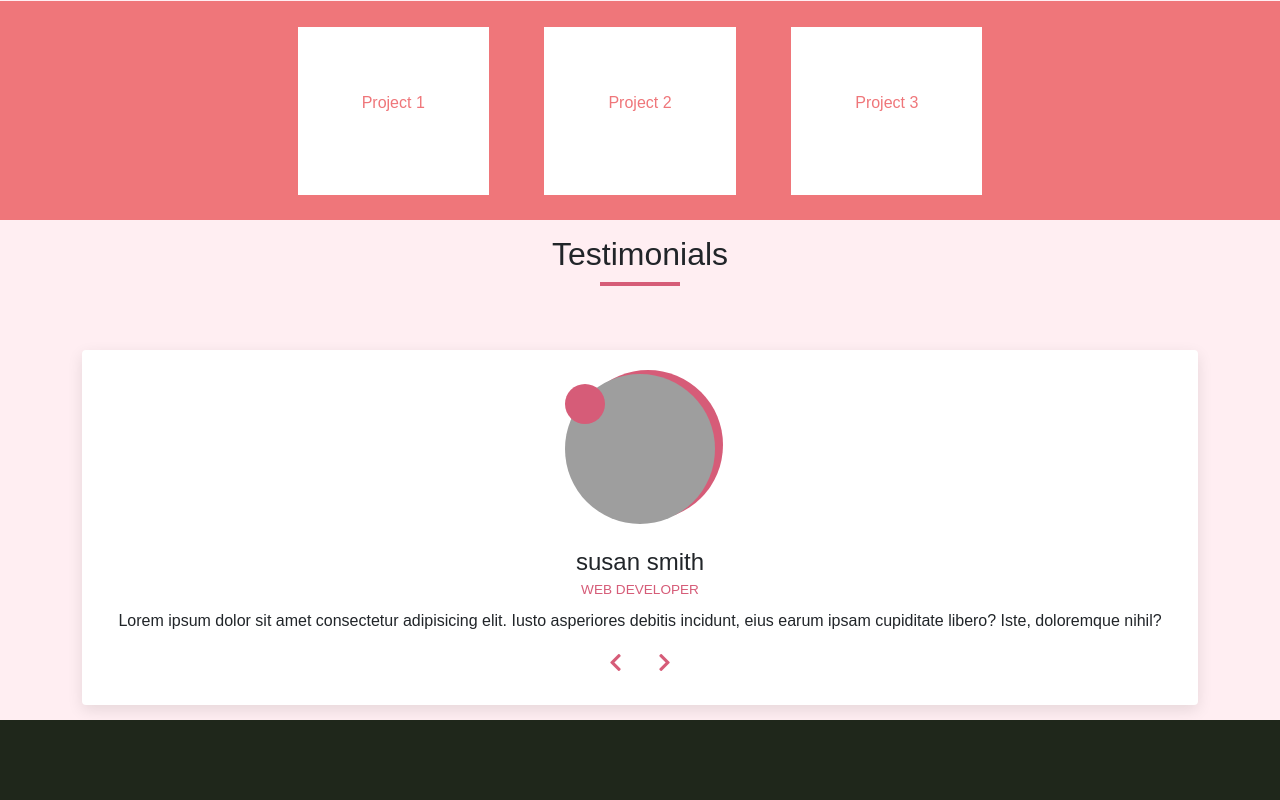
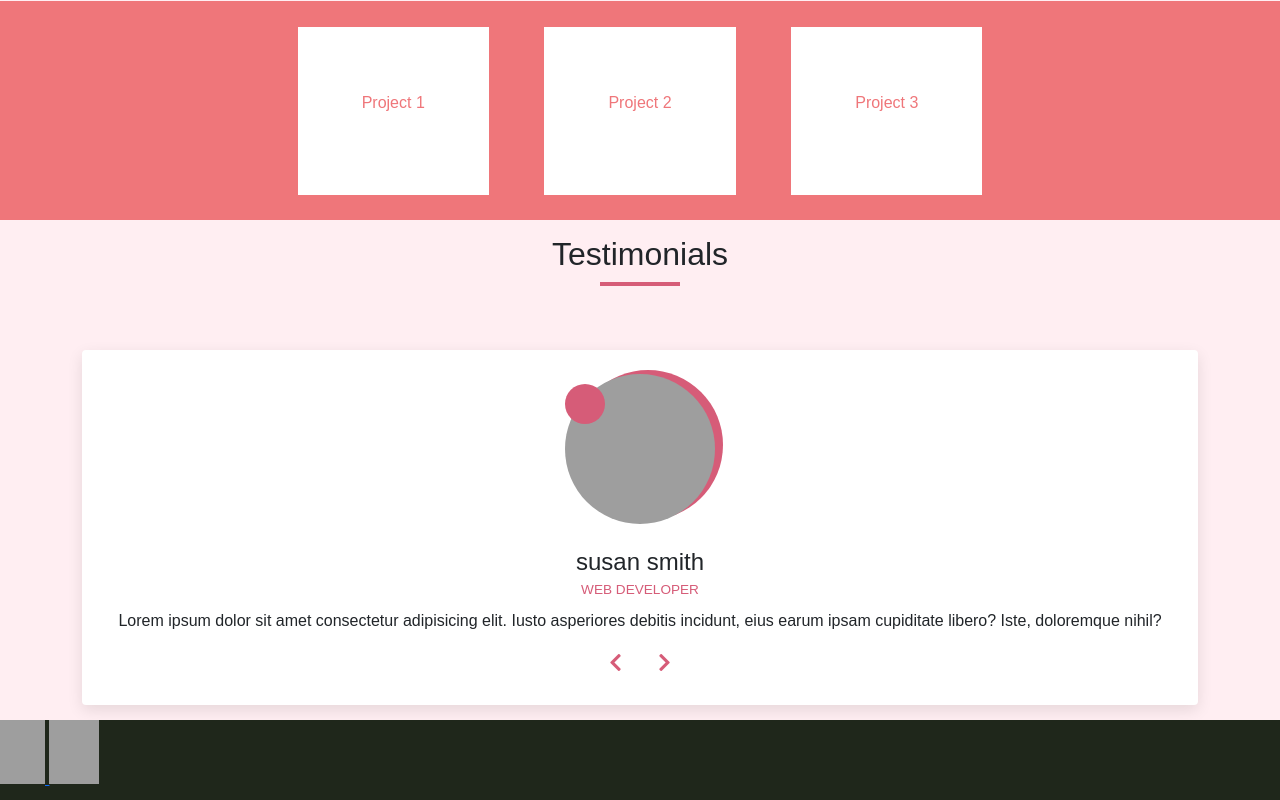
Before and after one commit to tuwadmin/portfolio, a plain HTML site: page index.html in a window 1280 px wide. Shown: the part 1035-1835 px from the top of the page. Drawn offline with nearby package versions, Linux system fonts and the light colour scheme; grey boxes are pictures that could not be loaded.

Commit message:
added footer social icons and anchors

```diff
--- a/index.html
+++ b/index.html
@@ -11,13 +11,13 @@
 </head>
 <header>
     <nav class="navBar">
-        <label class="welcomeLabel">Sam</label>
+        <label class="welcomeLabel"> Sam </label>
         <ul class="navList">
-            <label class="navItems">About Me</label>
-            <label class="navItems">Skills</label>
-            <label class="navItems">Projects</label>
-            <label class="navItems">Testimonials</label>
-            <label class="navItems">Contact Me</label>
+            <label class="navItems"> About Me </label>
+            <label class="navItems"> Skills </label>
+            <label class="navItems"> Projects </label>
+            <label class="navItems"> Testimonials </label>
+            <label class="navItems"> Contact Me </label>
         </ul>
     </nav>
 </header>
@@ -101,5 +101,16 @@
 </body>
 <footer class="footerSection">
 
+    <a href="https://github.com/tuwadmin">
+    <div class="footerIcons" id="github">
+
+    </div>
+    </a>
+    <a href="https://www.linkedin.com/in/samia-lemfadli/">
+    <div class="footerIcons" id="linkedin">
+
+    </div>
+    </a>
+
 </footer>
 </html>
--- a/style.css
+++ b/style.css
@@ -1,6 +1,7 @@
 * {
     font-family: Copperplate, "Copperplate Gothic Light", fantasy;
 }
+
 .welcomeLabel {
     padding-left: 3%;
     font-size: 30px;
@@ -86,6 +87,34 @@
     height: 10vh;
     width: 100vw;
 
+}
+
+.footerIcons {
+    display: inline-block;
+
+}
+
+#github {
+    background-image: url(https://download.logo.wine/logo/GitHub/GitHub-Logo.wine.png);
+    background-position: center;
+    background-repeat: no-repeat;
+    background-size: cover;
+    position: relative;
+    padding-top: 5%;
+    width: 45px;
+    height: 45px;
+
+}
+
+#linkedin {
+    background-image: url(https://images.seeklogo.com/logo-png/38/2/linkedin-black-icon-logo-png_seeklogo-387472.png);
+    background-position: center;
+    background-repeat: no-repeat;
+    background-size: cover;
+    position: relative;
+    padding-top: 5%;
+    width: 50px;
+    height: 50px;
 }
 
 .breakDiv {
```
